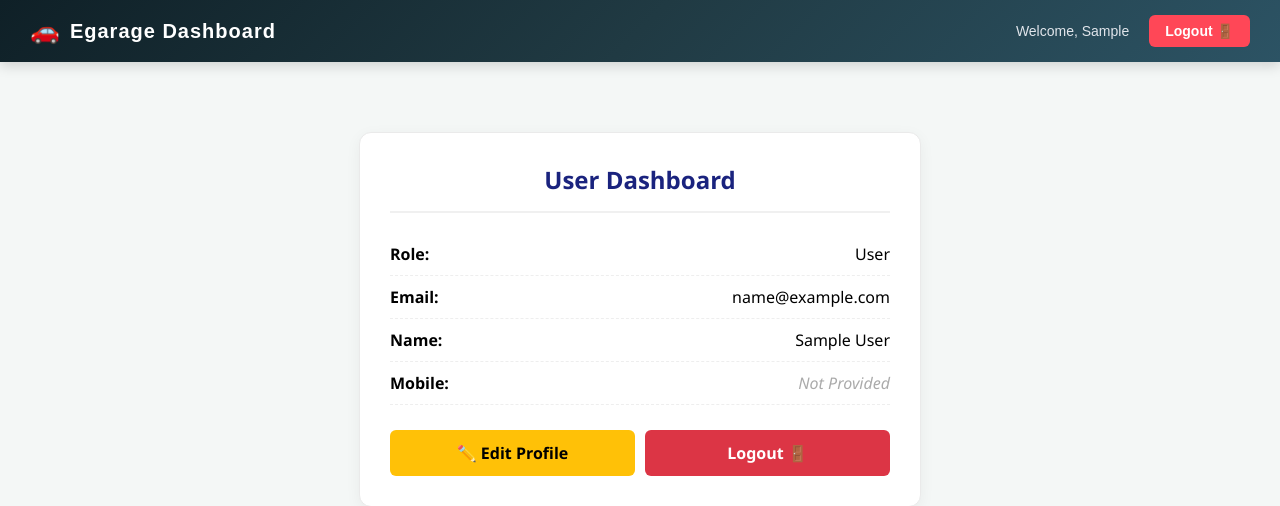
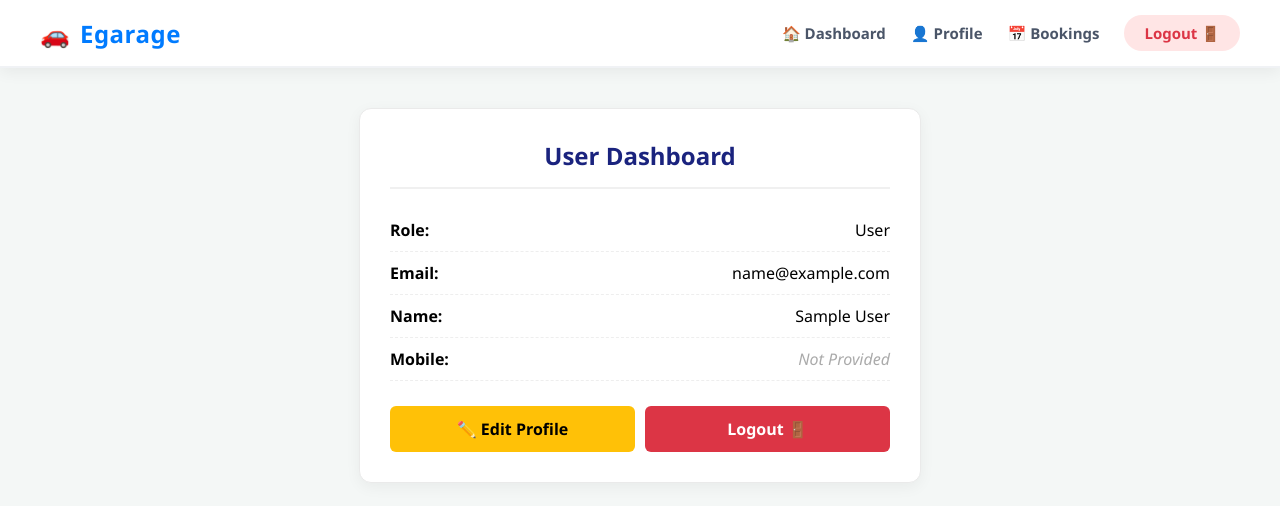
Before and after one commit to pm8746295-cell/Egarage, a Django app: page /garage/user/ in a window 1280 px wide. Shown: the top 506 px of the page. Run offline with Django 5.2, Linux system fonts and the light colour scheme; the visitor is signed in with stand-in values (Sample User, id 1); data that the repository does not hold is empty.

Commit message:
Final Polish: Added Premium User and Owner Navbars

```diff
--- a/Egarage/templates/garage/user/usernavbar.html
+++ b/Egarage/templates/garage/user/usernavbar.html
@@ -1,15 +1,78 @@
-<nav style="background: linear-gradient(135deg, #0f2027, #203a43, #2c5364); padding: 15px 30px; display: flex; justify-content: space-between; align-items: center; box-shadow: 0 4px 12px rgba(0,0,0,0.15); margin-bottom: 30px;">
+<style>
+    .user-premium-nav {
+        background: #ffffff;
+        padding: 15px 40px;
+        display: flex;
+        justify-content: space-between;
+        align-items: center;
+        box-shadow: 0 4px 15px rgba(0,0,0,0.06);
+        position: sticky;
+        top: 0;
+        z-index: 1000;
+        border-bottom: 2px solid #f0f2f5;
+        font-family: 'Segoe UI', Tahoma, Geneva, Verdana, sans-serif;
+    }
 
-    <div style="display: flex; align-items: center; gap: 10px;">
-        <span style="font-size: 24px; color: #fff;">🚗</span>
-        <h2 style="margin: 0; color: white; font-size: 20px; font-weight: 700; letter-spacing: 1px;">Egarage Dashboard</h2>
+    .nav-brand-user {
+        display: flex;
+        align-items: center;
+        text-decoration: none;
+        gap: 10px;
+    }
+
+    .nav-logo-text {
+        font-size: 24px;
+        font-weight: 800;
+        color: #007bff;
+        letter-spacing: 0.5px;
+        margin: 0;
+    }
+
+    .nav-links {
+        display: flex;
+        align-items: center;
+        gap: 25px;
+    }
+
+    .nav-item {
+        color: #4a5568;
+        text-decoration: none;
+        font-weight: 600;
+        font-size: 15px;
+        transition: color 0.3s ease;
+        display: flex;
+        align-items: center;
+        gap: 6px;
+    }
+
+    .nav-item:hover { color: #007bff; }
+
+    .nav-btn-logout {
+        background-color: #ffe5e5;
+        color: #dc3545 !important;
+        padding: 8px 20px;
+        border-radius: 20px;
+        transition: all 0.3s ease;
+    }
+
+    .nav-btn-logout:hover {
+        background-color: #dc3545;
+        color: #ffffff !important;
+        transform: translateY(-2px);
+    }
+</style>
+
+<nav class="user-premium-nav">
+    <a href="{% url 'user_dashboard' %}" class="nav-brand-user">
+        <span style="font-size: 24px;">🚗</span>
+        <h2 class="nav-logo-text">Egarage</h2>
+    </a>
+
+    <div class="nav-links">
+        <a href="{% url 'user_dashboard' %}" class="nav-item">🏠 Dashboard</a>
+        <a href="{% url 'edit_profile' %}" class="nav-item">👤 Profile</a>
+        <a href="{% url 'user_dashboard' %}" class="nav-item">📅 Bookings</a>
+
+        <a href="{% url 'logout' %}" class="nav-item nav-btn-logout">Logout 🚪</a>
     </div>
-
-    <div style="display: flex; align-items: center; gap: 20px;">
-        <span style="color: #e1e5eb; font-size: 14px; font-weight: 500;">Welcome, {{ request.user.first_name|default:request.user.email }}</span>
-        <a href="{% url 'logout' %}" style="background-color: #ff4757; color: white; padding: 8px 16px; text-decoration: none; border-radius: 6px; font-weight: 600; font-size: 14px; transition: background 0.3s, transform 0.2s; display: inline-block;">
-            Logout 🚪
-        </a>
-    </div>
-
 </nav>
```
Also changed, not shown: Egarage/templates/garage/owner/ownersiderbar.html (+75 -12 lines).
